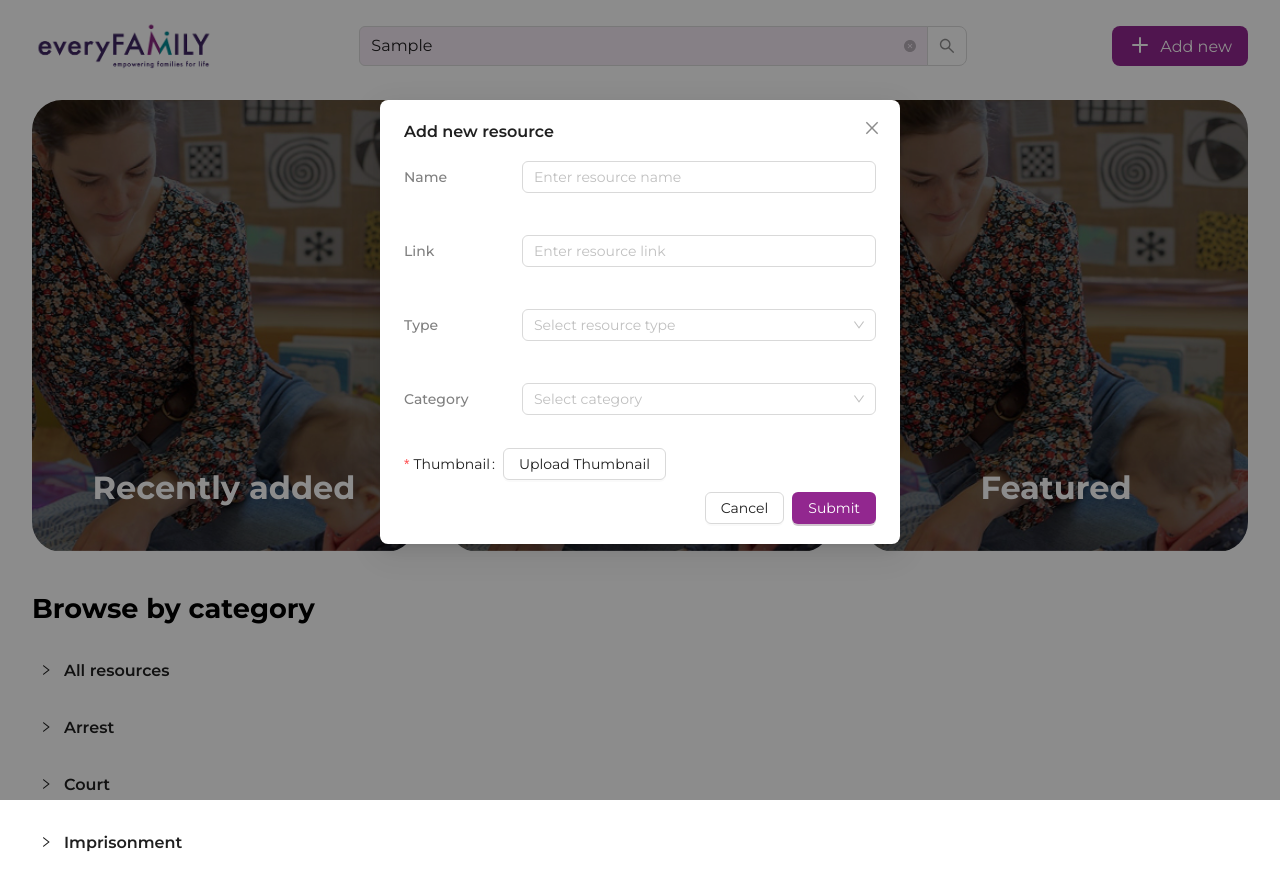
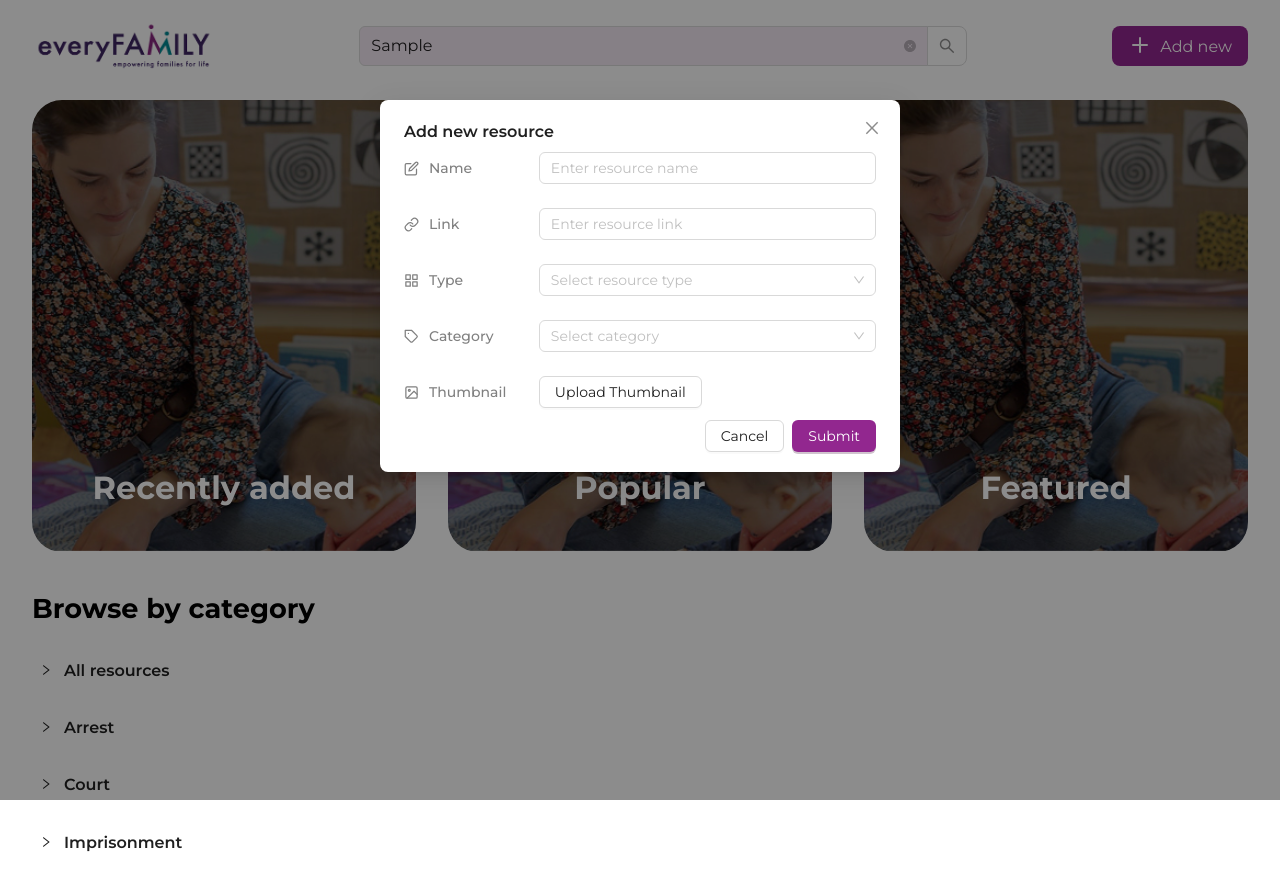
Before and after one commit to orlandoalexander/everyFAMILY, a React (Vite) app in the folder everyfamily-frontend/: page / in a window 1280 px wide. Both pictures are taken after typing "Sample" into the empty fields and a click on the button "Add new". Built offline with nearby package versions, Linux system fonts and the light colour scheme.

Commit message:
completed upload form

```diff
--- a/everyfamily-frontend/src/components/Dashboard/AddResourceModal.css
+++ b/everyfamily-frontend/src/components/Dashboard/AddResourceModal.css
@@ -4,21 +4,25 @@
   gap: 1.5rem;
 }
 
-.form-item {
-  display: flex;
-  align-items: center;
-}
 
 .form-item-title{
   display: flex;
   align-items: center;
   gap: 10px;
-  flex: 1;
   color: gray;
   font-weight: 500;
 }
 
 .ant-form-item {
   margin-bottom: 0px;
-  flex: 3;
 }
+
+.ant-form-item-row {
+  display: flex;
+}
+
+.ant-form-item-label {
+  display: flex;
+  flex: 0.4 !important;
+  justify-content: flex-start;
+}
--- a/everyfamily-frontend/src/components/Dashboard/AddResourceModal.jsx
+++ b/everyfamily-frontend/src/components/Dashboard/AddResourceModal.jsx
@@ -1,6 +1,6 @@
 import { Modal, Input, Button, Select, Upload, Form, message } from "antd";
 import "./AddResourceModal.css";
-import { Edit } from "react-feather";
+import { Edit, Link, Grid, Tag, Image } from "react-feather";
 
 const AddResourceModal = ({ open, onCancel, onSubmit }) => {
   const [form] = Form.useForm();
@@ -28,43 +28,57 @@ const AddResourceModal = ({ open, onCancel, onSubmit }) => {
       cancelText="Cancel"
     >
       <Form className="form" form={form} layout="horizontal">
-        <section className="form-item">
-          <div className="form-item-title">
-            {/* <Edit size={15} color="gray" /> */}
-            <p>Name</p>
-          </div>
+        <section>
           <Form.Item
             name="name"
+            label={
+              <div className="form-item-title">
+                <Edit size={15} color="gray" />
+                <p>Name</p>
+              </div>
+            }
             rules={[
               { required: true, message: "Please input the resource name!" },
             ]}
+            colon={false}
+            required={false}
           >
             <Input placeholder="Enter resource name" />
           </Form.Item>
         </section>
 
-        <section className="form-item">
-          <div className="form-item-title">
-            <p>Link</p>
-          </div>
+        <section>
           <Form.Item
             name="link"
+            label={
+              <div className="form-item-title">
+                <Link size={15} color="gray" />
+                <p>Link</p>
+              </div>
+            }
             rules={[
               { required: true, message: "Please input the resource link!" },
             ]}
+            colon={false}
+            required={false}
           >
             <Input placeholder="Enter resource link" />
           </Form.Item>
         </section>
-        <section className="form-item">
-          <div className="form-item-title">
-            <p>Type</p>
-          </div>
+        <section>
           <Form.Item
             name="type"
+            label={
+              <div className="form-item-title">
+                <Grid size={15} color="gray" />
+                <p>Type</p>
+              </div>
+            }
             rules={[
               { required: true, message: "Please select the resource type!" },
             ]}
+            colon={false}
+            required={false}
           >
             <Select placeholder="Select resource type">
               <Select.Option value="article">Article</Select.Option>
@@ -75,13 +89,18 @@ const AddResourceModal = ({ open, onCancel, onSubmit }) => {
           </Form.Item>
         </section>
 
-        <section className="form-item">
-          <div className="form-item-title">
-            <p>Category</p>
-          </div>
+        <section>
           <Form.Item
             name="category"
+            label={
+              <div className="form-item-title">
+                <Tag size={15} color="gray" />
+                <p>Category</p>
+              </div>
+            }
             rules={[{ required: true, message: "Please select the category!" }]}
+            colon={false}
+            required={false}
           >
             <Select placeholder="Select category">
               <Select.Option value="education">Education</Select.Option>
@@ -94,10 +113,17 @@ const AddResourceModal = ({ open, onCancel, onSubmit }) => {
 
         <Form.Item
           name="thumbnail"
-          label="Thumbnail"
+          label={
+            <div className="form-item-title">
+              <Image size={15} color="gray" />
+              <p>Thumbnail</p>
+            </div>
+          }
           valuePropName="fileList"
           getValueFromEvent={(e) => e && e.fileList}
           rules={[{ required: true, message: "Please upload a thumbnail!" }]}
+          required={false}
+          colon={false}
         >
           <Upload
             name="thumbnail"
```
